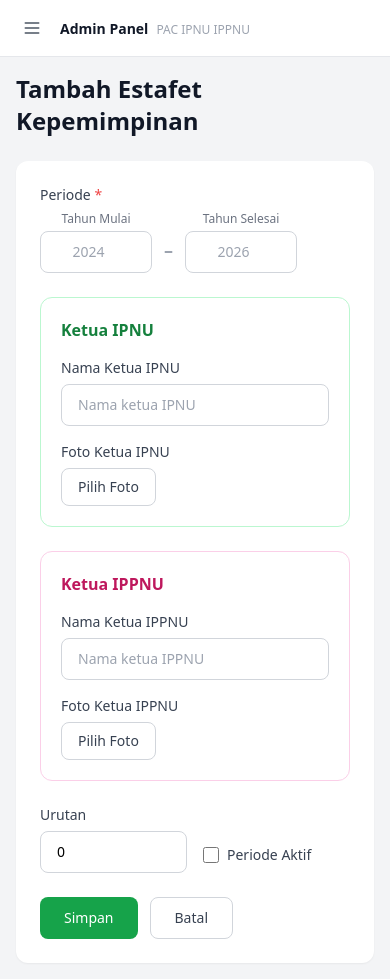
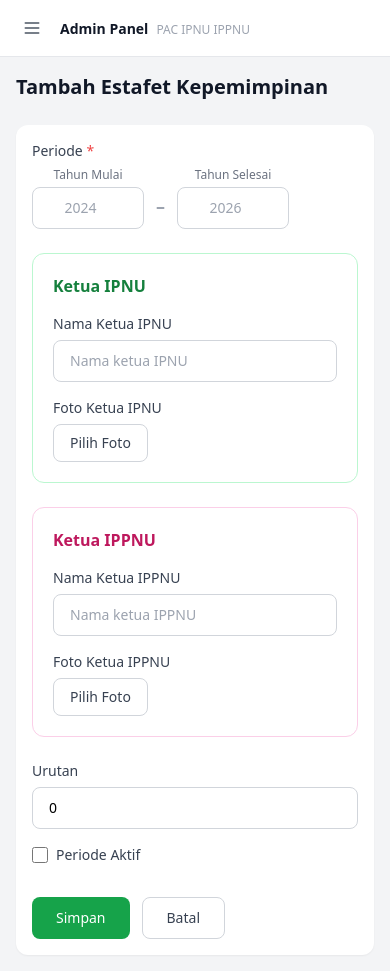
Before and after one commit to rifai99ooke/pacipnuippnusumberrejo, a Next.js app: page /n7pQzR4mK9wX2vL8/estafet/tambah in a window 390 px wide. Built offline with nearby package versions, Linux system fonts and the light colour scheme; no server answers.

Commit message:
fix: responsive estafet edit and tambah pages on mobile

```diff
--- a/src/app/n7pQzR4mK9wX2vL8/estafet/edit/[id]/page.tsx
+++ b/src/app/n7pQzR4mK9wX2vL8/estafet/edit/[id]/page.tsx
@@ -92,8 +92,8 @@ export default function EditEstafetPage() {
 
   return (
     <div className="max-w-2xl mx-auto">
-      <h1 className="text-2xl font-bold text-gray-900 mb-6">Edit Estafet Kepemimpinan</h1>
-      <form onSubmit={handleSubmit} className="bg-white rounded-xl shadow-sm p-6 space-y-6">
+      <h1 className="text-xl sm:text-2xl font-bold text-gray-900 mb-6">Edit Estafet Kepemimpinan</h1>
+      <form onSubmit={handleSubmit} className="bg-white rounded-xl shadow-sm p-4 sm:p-6 space-y-6">
 
         <div>
           <label className="block text-sm font-medium text-gray-700 mb-1.5">Periode <span className="text-red-500">*</span></label>
@@ -140,7 +140,7 @@ export default function EditEstafetPage() {
           </div>
         </div>
 
-        <div className="grid grid-cols-2 gap-4">
+        <div className="grid grid-cols-1 sm:grid-cols-2 gap-4">
           <div>
             <label className="block text-sm font-medium text-gray-700 mb-1.5">Urutan</label>
             <input type="number" min="0" value={urutan} onChange={e => setUrutan(e.target.value)} className={inputCls} />
--- a/src/app/n7pQzR4mK9wX2vL8/estafet/tambah/page.tsx
+++ b/src/app/n7pQzR4mK9wX2vL8/estafet/tambah/page.tsx
@@ -73,8 +73,8 @@ export default function TambahEstafetPage() {
 
   return (
     <div className="max-w-2xl mx-auto">
-      <h1 className="text-2xl font-bold text-gray-900 mb-6">Tambah Estafet Kepemimpinan</h1>
-      <form onSubmit={handleSubmit} className="bg-white rounded-xl shadow-sm p-6 space-y-6">
+      <h1 className="text-xl sm:text-2xl font-bold text-gray-900 mb-6">Tambah Estafet Kepemimpinan</h1>
+      <form onSubmit={handleSubmit} className="bg-white rounded-xl shadow-sm p-4 sm:p-6 space-y-6">
 
         <div>
           <label className="block text-sm font-medium text-gray-700 mb-1.5">Periode <span className="text-red-500">*</span></label>
@@ -121,7 +121,7 @@ export default function TambahEstafetPage() {
           </div>
         </div>
 
-        <div className="grid grid-cols-2 gap-4">
+        <div className="grid grid-cols-1 sm:grid-cols-2 gap-4">
           <div>
             <label className="block text-sm font-medium text-gray-700 mb-1.5">Urutan</label>
             <input type="number" min="0" value={urutan} onChange={e => setUrutan(e.target.value)} className={inputCls} />
```
